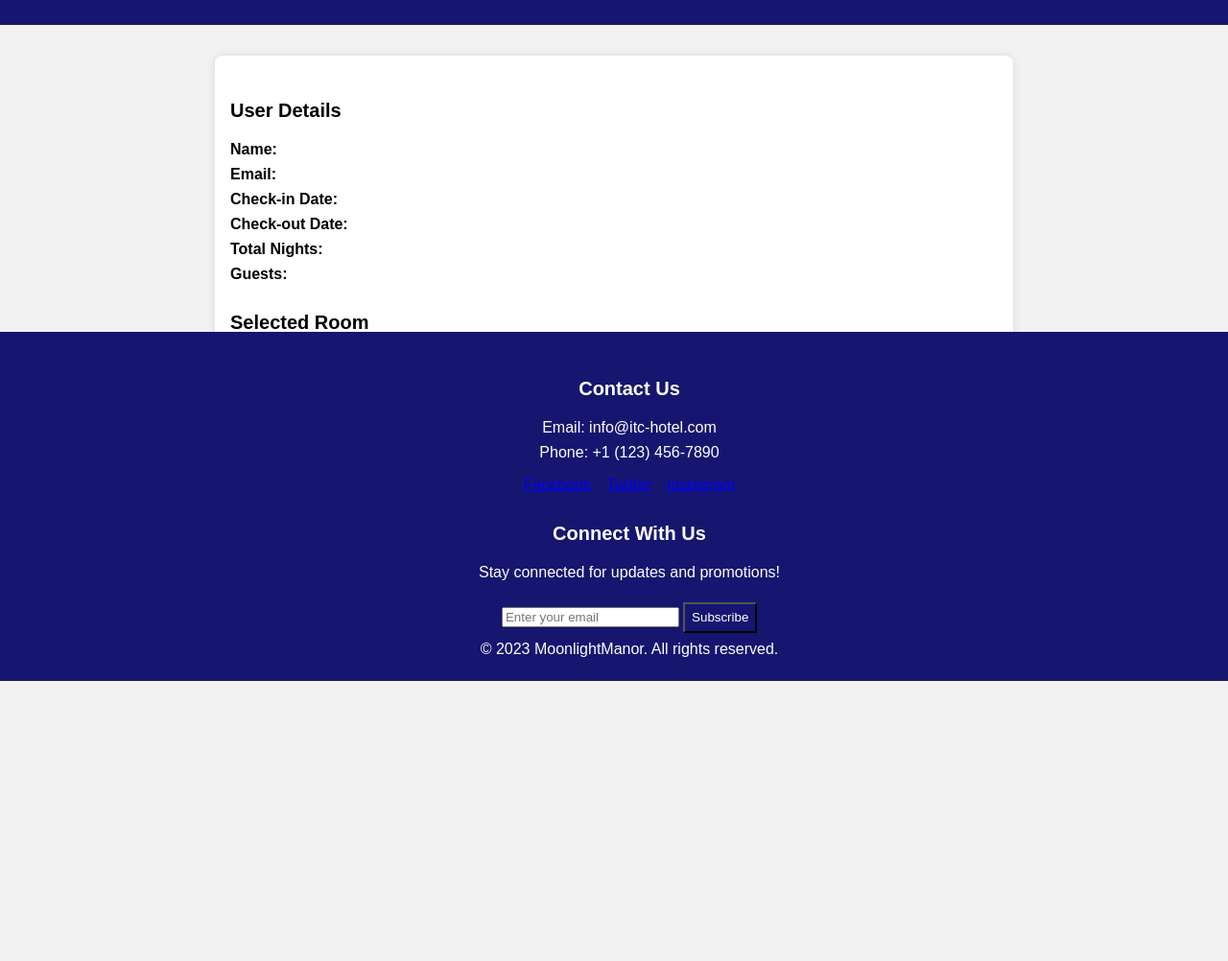
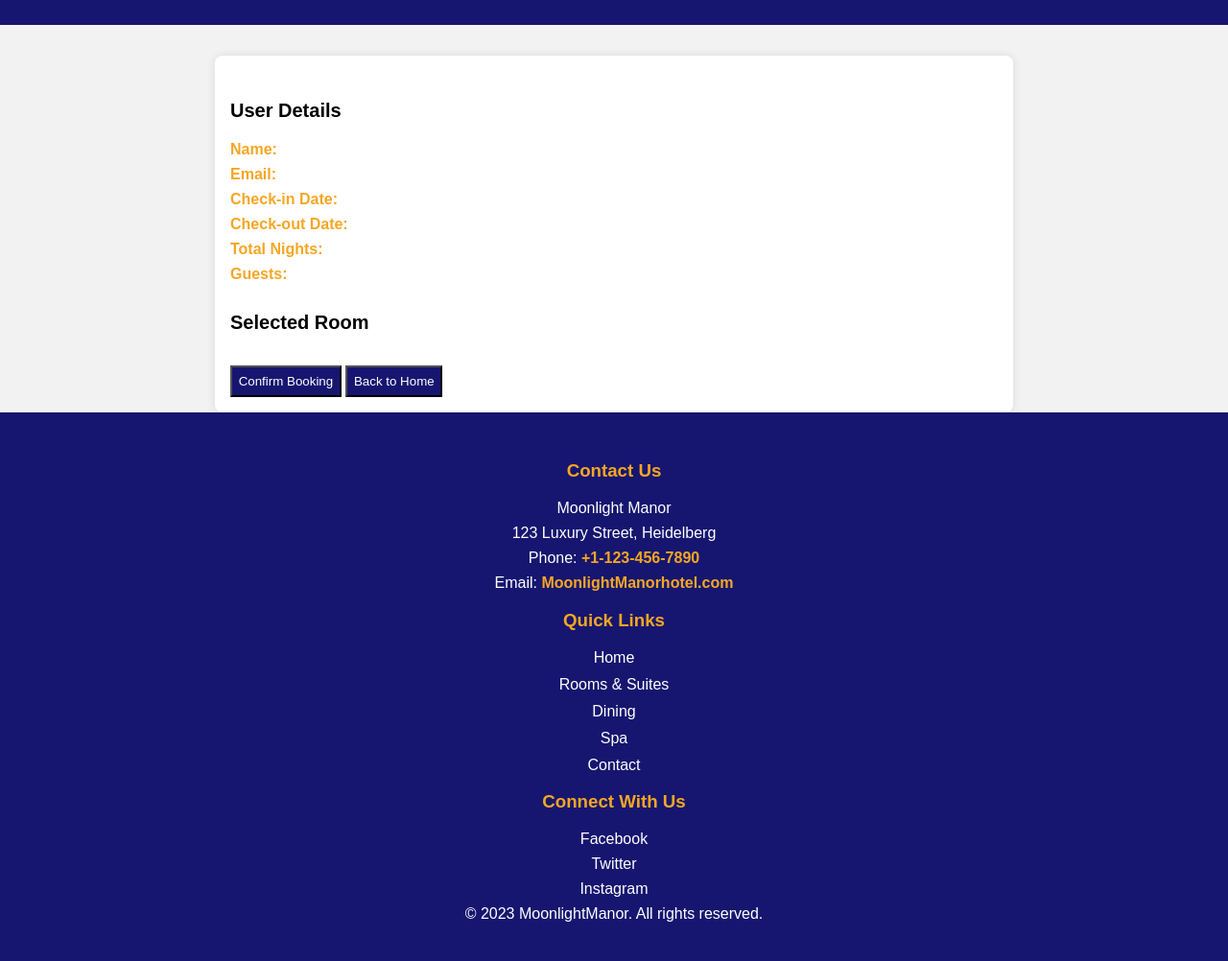
Before and after one commit to Yamini-hari/Hote_Management_SRH_SDP, a plain HTML site: page booking_overview.html in a window 1280 px wide. Shown: the part 90-1092 px from the top of the page at 96% size. Before the commit the page ends 800 px from the top, so only its background shows below. Drawn offline with Linux system fonts and the light colour scheme.

Commit message:
fixed footer and social media links

```diff
--- a/booking_overview.html
+++ b/booking_overview.html
@@ -37,7 +37,7 @@
         }
 
         .logo img {
-            max-height: 40px; /* Adjust the height as needed */
+            max-height: 50px; /* Adjust the height as needed */
         }
 
 
@@ -75,35 +75,84 @@
         }
 
         footer {
+            background-color: rgb(22, 22, 112);
+            color: #fff;
             text-align: center;
-            padding: 1em;
-            background-color: rgb(22, 22, 112);
-            color: white;
-            position: fixed;
-            bottom: 0;
-            width: 100%;
+            padding: 2em 0;
         }
 
-        .contact-section {
-            margin-top: 2em;
+        .footer-sections {
+            display: flex;
+            justify-content: space-between;
+            align-items: flex-start;
+            flex-wrap: wrap;
+            max-width: 800px;
+            margin: 0 auto;
         }
 
-        .social-media-links {
-            display: flex;
-            justify-content: center;
-            margin-top: 1em;
+        .footer-section {
+            flex: 1;
+            text-align: center;
+            margin-bottom: 20px;
+            padding: 10px;
         }
 
-        .social-media-link {
-            margin: 0 0.5em;
+        h3 {
+            color: #f5a623;
         }
 
-        .connect-with-us {
-            margin-top: 1em;
+        p {
+            margin: 0.5em 0;
         }
+
+        strong {
+            color: #f5a623;
+        }
+
+        .footer-links ul {
+            list-style: none;
+            padding: 0;
+        }
+
+        .footer-links li {
+            margin-bottom: 10px;
+        }
+
+        .footer-links a {
+            color: #fff;
+            text-decoration: none;
+            transition: color 0.3s;
+        }
+
+        .footer-links a:hover {
+            color: #f5a623;
+        }
+
+        .footer-social ul {
+            list-style: none;
+            padding: 0;
+
+        }
+
+
+        .footer-social a {
+            color: #fff;
+            text-decoration: none;
+            font-size: 1em;
+            transition: color 0.3s;
+        }
+
+        .footer-social a:hover {
+            color: #f5a623;
+        }
+
+        .footer-copyright {
+            margin-top: 20px;
+            font-size: 0.8em;
+        }
+
     </style>
 
-    </style>
 </head>
 <body>
     <header>
@@ -135,26 +184,32 @@
 
     <footer>
 
-        <!-- Contact Us Section -->
-        <div class="contact-section">
-            <h2>Contact Us</h2>
-            <p>Email: info@itc-hotel.com</p>
-            <p>Phone: +1 (123) 456-7890</p>
+        <div class="footer-contact">
+            <h3>Contact Us</h3>
+            <p>Moonlight Manor</p>
+            <p>123 Luxury Street, Heidelberg</p>
+            <p>Phone: <strong>+1-123-456-7890</strong></p>
+            <p>Email: <strong>MoonlightManorhotel.com</strong></p>
         </div>
 
-        <!-- Social Media Links -->
-        <div class="social-media-links">
-            <a class="social-media-link" href="https://facebook.com" target="_blank">Facebook</a>
-            <a class="social-media-link" href="https://twitter.com" target="_blank">Twitter</a>
-            <a class="social-media-link" href="https://instagram.com" target="_blank">Instagram</a>
+        <div class="footer-links">
+            <h3>Quick Links</h3>
+            <ul>
+                <li><a href="index.html">Home</a></li>
+                <li><a href="rooms.html">Rooms & Suites</a></li>
+                <li><a href="dining.html">Dining</a></li>
+                <li><a href="spa.html">Spa</a></li>
+                <li><a href="contact.html">Contact</a></li>
+            </ul>
         </div>
 
-        <!-- Connect With Us -->
-        <div class="connect-with-us">
-            <h2>Connect With Us</h2>
-            <p>Stay connected for updates and promotions!</p>
-            <input type="text" placeholder="Enter your email">
-            <button>Subscribe</button>
+        <div class="footer-social">
+            <h3>Connect With Us</h3>
+            <ul>
+                <li><a href="https://www.facebook.com/" target="_blank">Facebook</a></li>
+                <li><a href="https://twitter.com/" target="_blank">Twitter</a></li>
+                <li><a href="https://www.instagram.com/" target="_blank">Instagram</a></li>
+            </ul>
         </div>
 
         <p>&copy; 2023 MoonlightManor. All rights reserved.</p>
```
Also changed, not shown: booking.html (+8 -25 lines), hotel.html (+9 -7 lines), room_details.html (+23 -28 lines).
